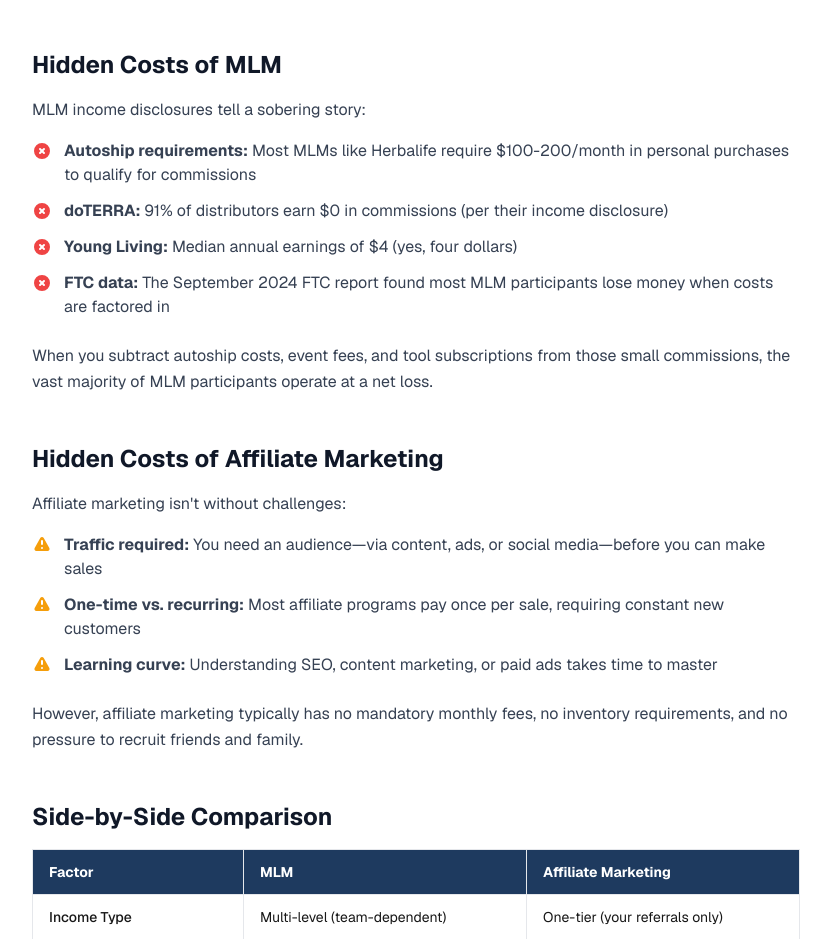
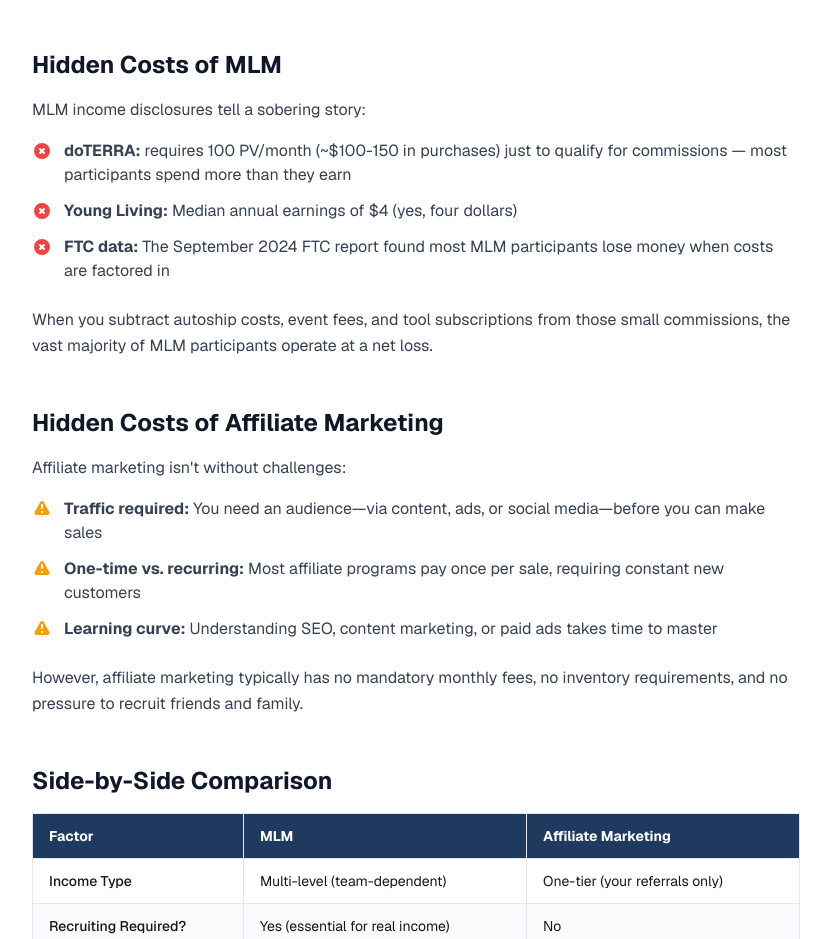
Before and after one commit to homebusinessacademy/home-business-watch, a Next.js app: page /guides/mlm-vs-affiliate-marketing in a window 1280 px wide. Shown: the part 1540-2479 px from the top of the page, without its empty margins (224-1055 px from the left). Built offline with nearby package versions, Linux system fonts and the light colour scheme.

Commit message:
Remove autoship bullet from Hidden Costs section

```diff
--- a/src/app/guides/mlm-vs-affiliate-marketing/page.tsx
+++ b/src/app/guides/mlm-vs-affiliate-marketing/page.tsx
@@ -159,13 +159,7 @@ export default function MLMvsAffiliatePage() {
                   <svg className="w-5 h-5 text-red-500 mt-0.5 flex-shrink-0" fill="currentColor" viewBox="0 0 20 20">
                     <path fillRule="evenodd" d="M10 18a8 8 0 100-16 8 8 0 000 16zM8.707 7.293a1 1 0 00-1.414 1.414L8.586 10l-1.293 1.293a1 1 0 101.414 1.414L10 11.414l1.293 1.293a1 1 0 001.414-1.414L11.414 10l1.293-1.293a1 1 0 00-1.414-1.414L10 8.586 8.707 7.293z" clipRule="evenodd" />
                   </svg>
-                  <span className="text-gray-700"><strong>Autoship requirements:</strong> Most MLMs like <Link href="/companies/herbalife" className="text-amber-600 hover:underline">Herbalife</Link> require $100-200/month in personal purchases to qualify for commissions</span>
-                </li>
-                <li className="flex items-start gap-3">
-                  <svg className="w-5 h-5 text-red-500 mt-0.5 flex-shrink-0" fill="currentColor" viewBox="0 0 20 20">
-                    <path fillRule="evenodd" d="M10 18a8 8 0 100-16 8 8 0 000 16zM8.707 7.293a1 1 0 00-1.414 1.414L8.586 10l-1.293 1.293a1 1 0 101.414 1.414L10 11.414l1.293 1.293a1 1 0 001.414-1.414L11.414 10l1.293-1.293a1 1 0 00-1.414-1.414L10 8.586 8.707 7.293z" clipRule="evenodd" />
-                  </svg>
-                  <span className="text-gray-700"><strong><Link href="/companies/doterra" className="text-amber-600 hover:underline">doTERRA</Link>:</strong> 91% of distributors earn $0 in commissions (per their income disclosure)</span>
+                  <span className="text-gray-700"><strong><Link href="/companies/doterra" className="text-amber-600 hover:underline">doTERRA</Link>:</strong> requires 100 PV/month (~$100-150 in purchases) just to qualify for commissions — most participants spend more than they earn</span>
                 </li>
                 <li className="flex items-start gap-3">
                   <svg className="w-5 h-5 text-red-500 mt-0.5 flex-shrink-0" fill="currentColor" viewBox="0 0 20 20">
```
